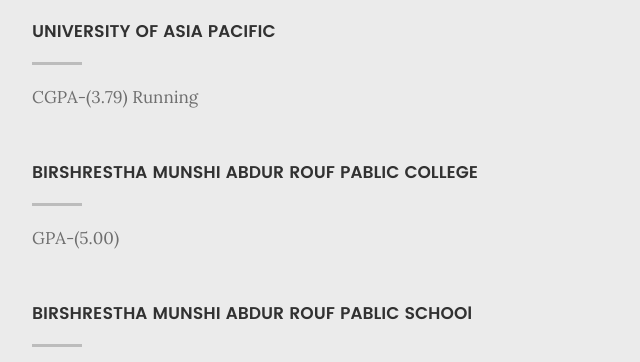
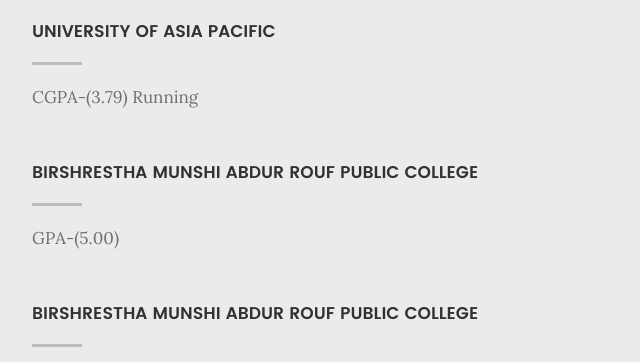
Before and after one commit to tamannatoma123/Tammana, a plain HTML site: page index.html in a window 1280 px wide. Shown: the part 2719-3081 px from the top of the page, 527-1167 px from the left. Drawn offline with Linux system fonts and the light colour scheme; files whose address does not match are found by name.

Commit message:
Update index.html

```diff
--- a/index.html
+++ b/index.html
@@ -328,7 +328,7 @@
 	   				</div>
 
 	   				<div class="timeline-content">
-	   					<h4>BIRSHRESTHA MUNSHI ABDUR ROUF PABLIC COLLEGE</h4>
+	   					<h4>BIRSHRESTHA MUNSHI ABDUR ROUF PUBLIC COLLEGE</h4>
 	   					<p>GPA-(5.00)</p>
 	   				</div>
 
@@ -346,7 +346,7 @@
 	   				</div>
 
 	   				<div class="timeline-content">
-	   					<h4>BIRSHRESTHA MUNSHI ABDUR ROUF PABLIC SCHOOl</h4>
+	   					<h4>BIRSHRESTHA MUNSHI ABDUR ROUF PUBLIC COLLEGE</h4>
 	   					<p>GPA-(5.00)</p>
 	   				</div>
 
```
